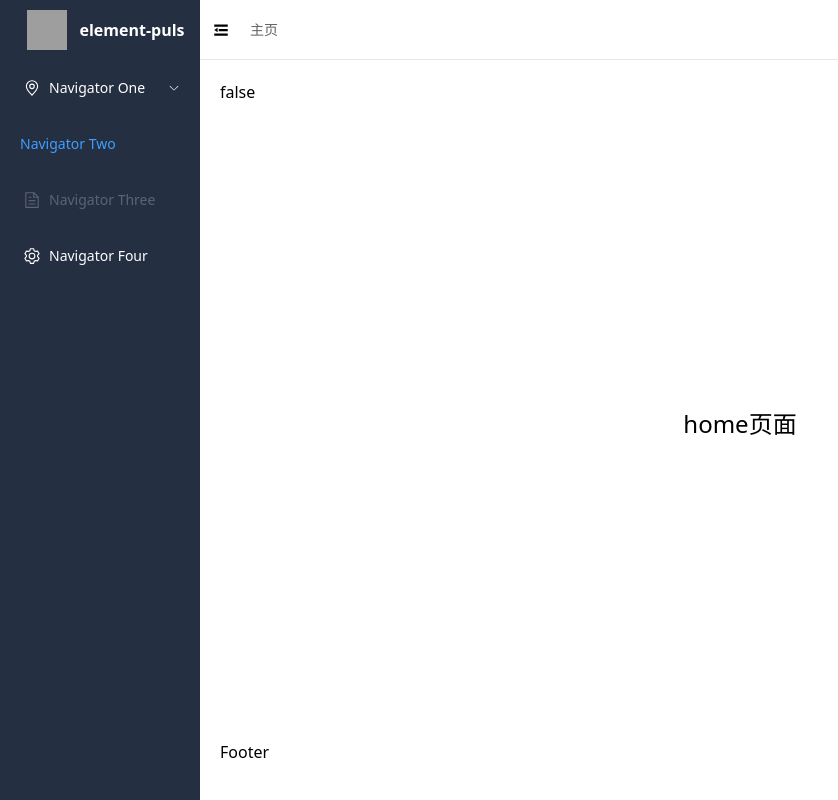
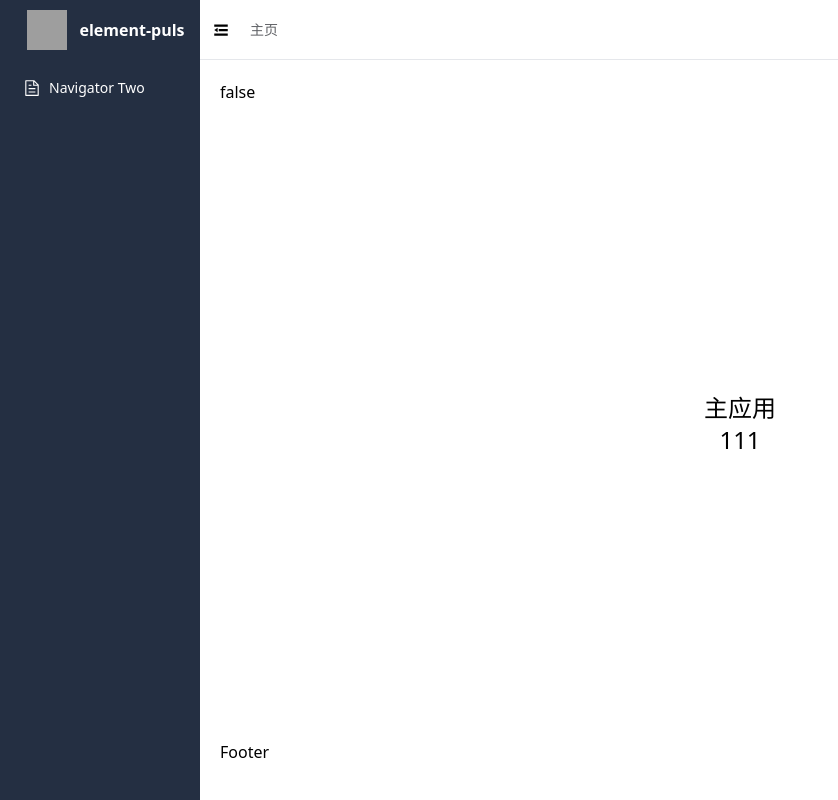
Before and after one commit to Abu1999/vue3-templates, a Vue app: page / in a window 1280 px wide. Shown: the whole page, without its empty margins (0-838 px from the left). Built offline with nearby package versions, Linux system fonts and the light colour scheme; grey boxes are pictures that could not be loaded.

Commit message:
chore: 使用npmn

```diff
--- a/components.d.ts
+++ b/components.d.ts
@@ -3,11 +3,9 @@
 // @ts-nocheck
 // Generated by unplugin-vue-components
 // Read more: https://github.com/vuejs/core/pull/3399
-import '@vue/runtime-core'
-
 export {}
 
-declare module '@vue/runtime-core' {
+declare module 'vue' {
   export interface GlobalComponents {
     ElAside: typeof import('element-plus/es')['ElAside']
     ElBreadcrumb: typeof import('element-plus/es')['ElBreadcrumb']
--- a/src/Layout/level1/components/aside.vue
+++ b/src/Layout/level1/components/aside.vue
@@ -8,42 +8,16 @@
     </div>
 
     <el-menu style="border: 0;" background-color="#242f42" text-color="#fff" default-active="2"
-      class="el-menu-vertical-demo left-menu-bg-active-color" :collapse="props.isCollapse" :collapse-transition="false">
-      <el-sub-menu index="1">
-        <template #title>
-          <el-icon>
-            <location />
-          </el-icon>
-          <span>Navigator One</span>
-        </template>
-        <el-menu-item-group>
-          <template #title><span>Group One</span></template>
-          <el-menu-item index="1-1">item one</el-menu-item>
-          <el-menu-item index="1-2">item two</el-menu-item>
-        </el-menu-item-group>
-        <el-menu-item-group title="Group Two">
-          <el-menu-item index="1-3">item three</el-menu-item>
-        </el-menu-item-group>
-        <el-sub-menu index="1-4">
-          <template #title><span>item four</span></template>
-          <el-menu-item index="1-4-1">item one</el-menu-item>
-        </el-sub-menu>
-      </el-sub-menu>
-      <el-menu-item index="2" @click="$router.push('/test')">
-        <template #title>Navigator Two</template>
-      </el-menu-item>
-      <el-menu-item index="3" disabled>
+      class="el-menu-vertical-demo left-menu-bg-active-color" :collapse="props.isCollapse" :collapse-transition="false"
+      :active="$route.path">
+
+      <el-menu-item index="1" @click="$router.push('/')">
         <el-icon>
           <document />
         </el-icon>
-        <template #title>Navigator Three</template>
+        <template #title>Navigator Two</template>
       </el-menu-item>
-      <el-menu-item index="4">
-        <el-icon>
-          <setting />
-        </el-icon>
-        <template #title>Navigator Four</template>
-      </el-menu-item>
+
     </el-menu>
   </div>
 </template>
--- a/src/Layout/level1/components/heard.vue
+++ b/src/Layout/level1/components/heard.vue
@@ -9,7 +9,7 @@
       </div>
       <el-breadcrumb separator="/">
         <el-breadcrumb-item :to="{ path: '/' }">主页</el-breadcrumb-item>
-        <el-breadcrumb-item v-if="$route.path == '/test'"><a href="/test">测试页</a></el-breadcrumb-item>
+        <el-breadcrumb-item v-if="$route.path != '/'" :to="{ path: $route.path }">{{ $route.name }}</el-breadcrumb-item>
       </el-breadcrumb>
 
     </div>
--- a/src/router/index.ts
+++ b/src/router/index.ts
@@ -13,12 +13,12 @@ const router = createRouter({
       component: () => import('../views/AboutView.vue')
     },
     {
-      path: '/test',
-      name: 'test',
+      path: '/app1',
+      name: 'app1',
       // route level code-splitting
       // this generates a separate chunk (About.[hash].js) for this route
       // which is lazy-loaded when the route is visited.
-      component: () => import('../views/index/1.vue')
+      component: () => import('../views/app1.vue')
     },
   ]
 })
--- a/src/views/AboutView.vue
+++ b/src/views/AboutView.vue
@@ -1,13 +1,13 @@
 <template>
   <div style="height: 80vh;" class=" w-full text-2xl flex flex-col justify-center items-center">
     <div>
-      home页面
+      主应用
     </div>
+    <button type="button" @click="$router.push('/app1')" >111</button>
   </div>
 </template>
 
 <script setup lang="ts">
-
 </script>
 
 <style scoped ></style>
--- /dev/null
+++ b/src/views/app1.vue
@@ -0,0 +1,25 @@
+<template>
+  <div>
+    <WujieVue width="100%" height="100%" name="vue3" :sync="sync"></WujieVue>
+  </div>
+</template>
+
+<script setup lang="ts">
+import { watch, onMounted, ref } from 'vue'
+import { useRouter, useRoute, } from 'vue-router'
+import wujieVue from "wujie-vue3";
+
+const sync = ref(true);
+
+const route = useRoute()
+
+watch(() => route.params.path, () => {
+  console.log(1111, '>>>>');
+  wujieVue.bus.$emit("vue3-router-change", `/${route.params.path}`);
+
+}, { deep: true, immediate: true, })
+
+
+</script>
+
+<style scoped></style>
--- a/src/views/index/1.vue
+++ b/src/views/index/1.vue
@@ -5,6 +5,7 @@
       <ElButton type="primary" @click="toggleDark()">
         黑夜模式
       </ElButton>
+
     </div>
   </div>
 </template>
--- a/vite.config.ts
+++ b/vite.config.ts
@@ -64,7 +64,7 @@ export default defineConfig({
     }
   },
   server: {
-    port: 8000,
+    port: 7000,
     host: '0.0.0.0',
     // proxy: {
     //   '/api': 'http://127.0.0.1:3000/',
```
Also changed, not shown: src/main.ts (+8 -2 lines), .eslintrc.cjs, 2 other files (tests, documents, lock files or other folders).
